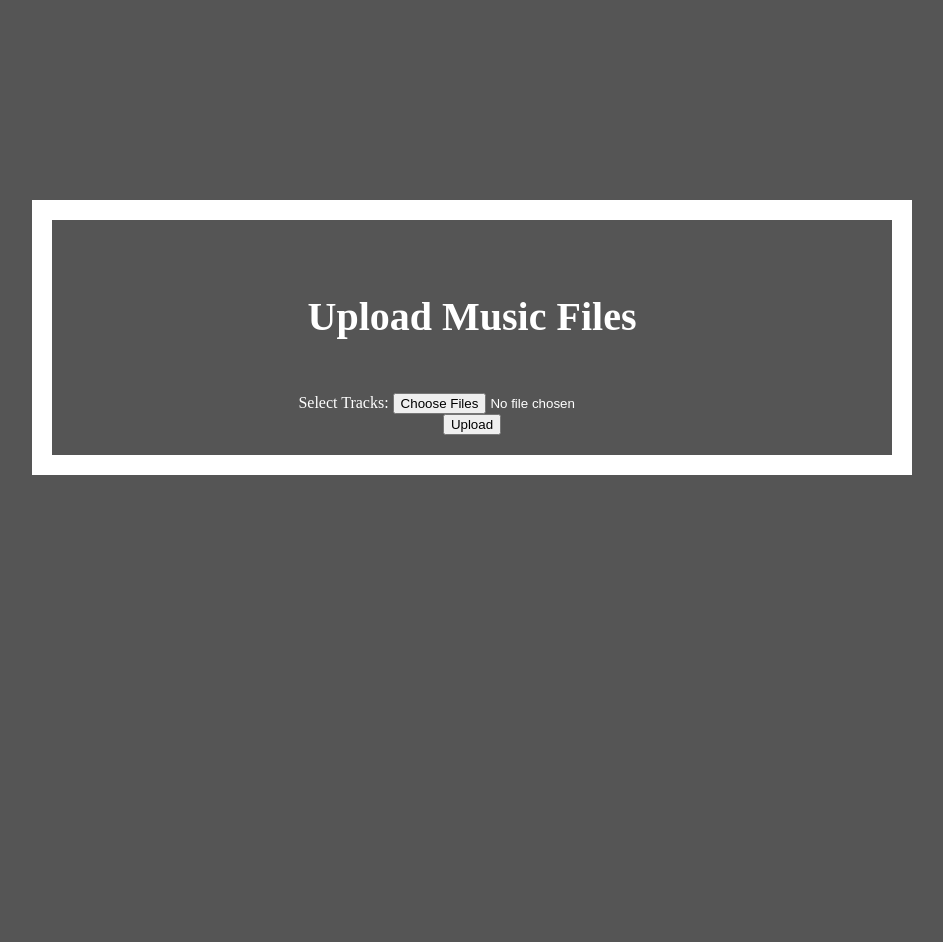
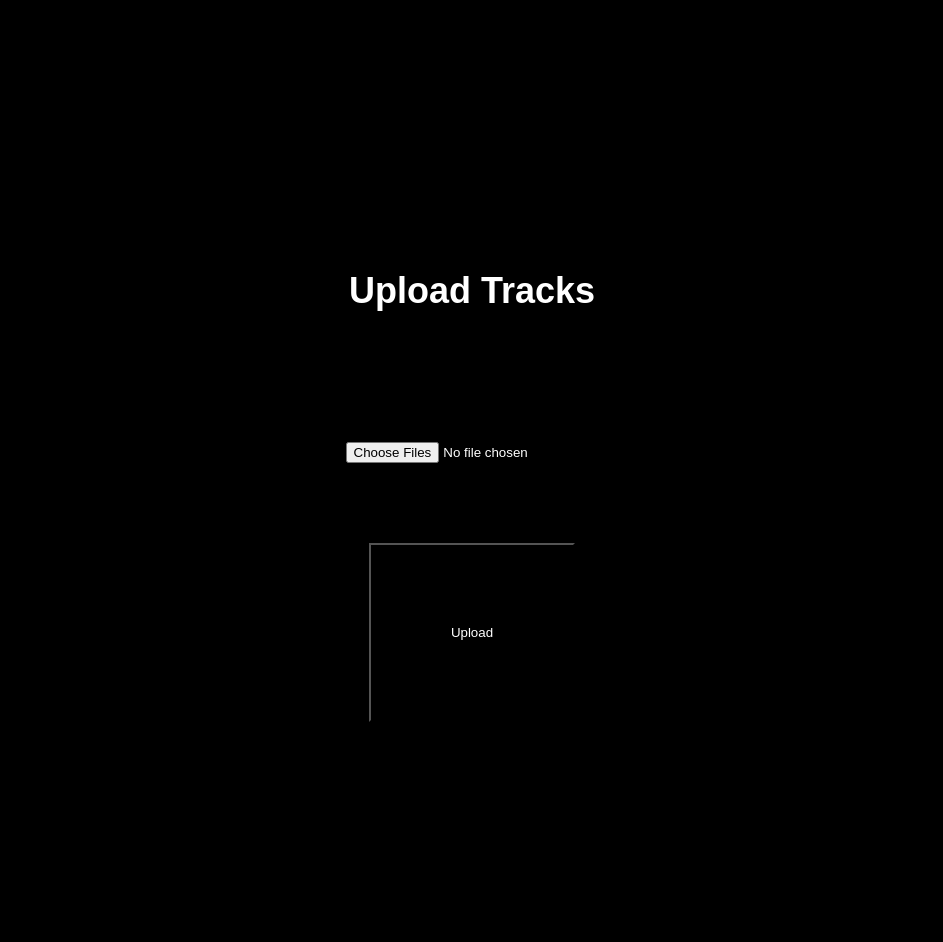
Before and after one commit to JAK-Owen/Smart-Playlist, a PHP site: page / in a window 1280 px wide. Shown: the whole page, without its empty margins (168-1111 px from the left). Before the commit the page ends 475 px from the top, so only its background shows below. Run offline with PHP 8.4, Linux system fonts and the light colour scheme.

Commit message:
Basic UI improvements

```diff
--- a/index.php
+++ b/index.php
@@ -8,10 +8,11 @@
 </head>
 <body>
 
-    <h2>Upload Music Files</h2>
+    <h2>Upload Tracks</h2>
+
+
 
     <form action="upload.php" method="post" enctype="multipart/form-data">
-        <label for="musicFiles">Select Tracks:</label>
         <input type="file" name="musicFiles[]" id="musicFiles" accept=".mp3, .wav, .ogg" multiple required>
         <br>
         <input type="submit" value="Upload">
--- a/styleSheet.css
+++ b/styleSheet.css
@@ -1,36 +1,55 @@
 body {
-   background-color: #555555;
-   color: #ffffff;
-   padding: 20px;
-   margin: 200px;
-   border: solid 20px #ffffff;
+   background-color: #000000;
+   color: #fff;
+   padding: 200px;
+   margin: 20px;
+   height: auto;
+   font-family: Arial, Helvetica, sans-serif;
+   font-weight: 200;
 }
 
 h2 {
    text-align: center;
    padding: 20px;
-   font-size: 40px;
+   font-size: 36px;
 }
 
 form {
    text-align: center;
 }
 
-
 .playlist-table {
    margin-top: 20px;
    width: 100%;
    box-sizing: border-box;
+   border-collapse: collapse;
 }
 
 .playlist-column {
-   padding: 10px;
-   font-size: 15px;
+   padding: 15px;
+   font-size: 18px;
    text-align: center;
-   border-bottom: 2px solid #ffffff;
+   border-bottom: 1px solid #fff;
 }
 
 .header-column {
-   font-size: 30px;
+   font-size: 24px;
+}
 
+input {
+   background-color:#000000;
+   color: #fff;
+   font-family: Arial, Helvetica, sans-serif;
+   font-weight: 200;
+   box-shadow: none;
+   padding: 80px;
 }
+
+#music-files {
+   background-color:#000000;
+   color: #fff;
+   font-family: Arial, Helvetica, sans-serif;
+   font-weight: 200;
+   box-shadow: none;
+   padding: 80px;
+}
```
Also changed, not shown: sorting.php (+18 -17 lines).
